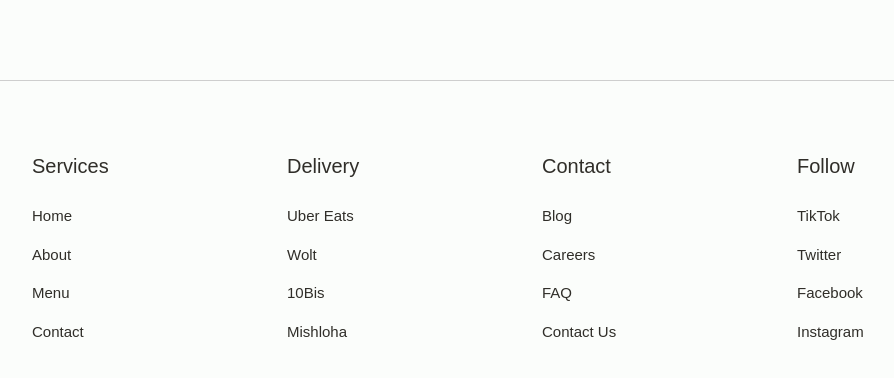
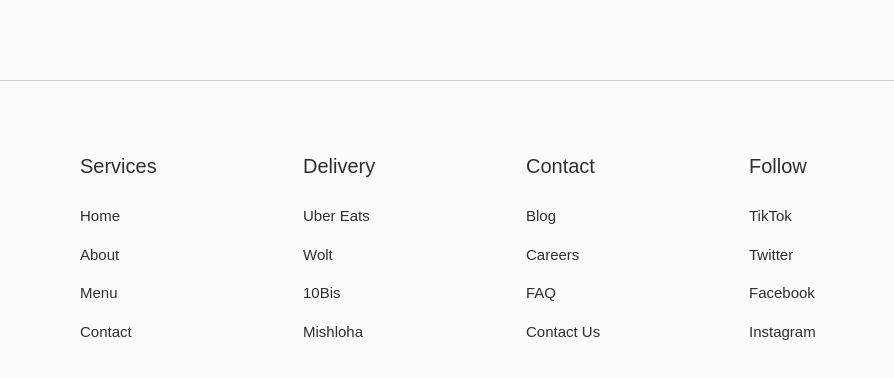
Before and after one commit to GNGscr/IceOfCream, a Next.js app: page /components/Contact in a window 1280 px wide. Shown: the top 378 px of the page, without its empty margins (178-1072 px from the left). Built offline with nearby package versions, Linux system fonts and the light colour scheme.

Commit message:
margin fix

```diff
--- a/styles/globals.css
+++ b/styles/globals.css
@@ -672,8 +672,7 @@ input[type="number"] {
   padding: 50px 15% 40px;
   margin-top: 90px;
   border-top: 1px solid rgb(206 206 206);
-  margin: 0rem 3.5rem;
-  margin-top: 5rem;
+  margin: 5rem 7rem 0;
 }
 
 .main-contact {
@@ -681,8 +680,8 @@ input[type="number"] {
   grid-template-columns: repeat(auto-fit, minmax(150px, auto));
   justify-content: center;
   /* gap: 4rem; */
-  /* gap: 8rem; */
-  gap: 10rem;
+  /* gap: 10rem; */
+  gap: 8rem;
 }
 
 .contact-content h4 {
```
